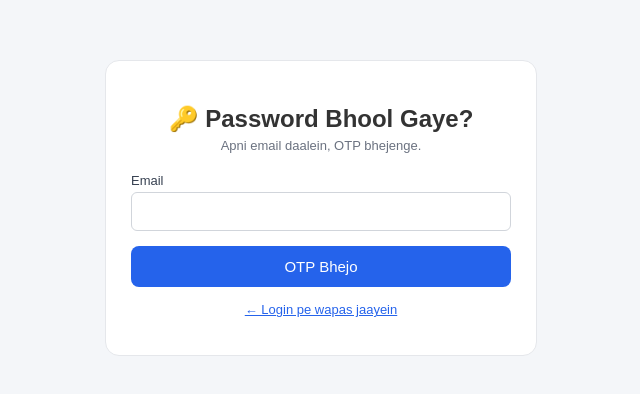
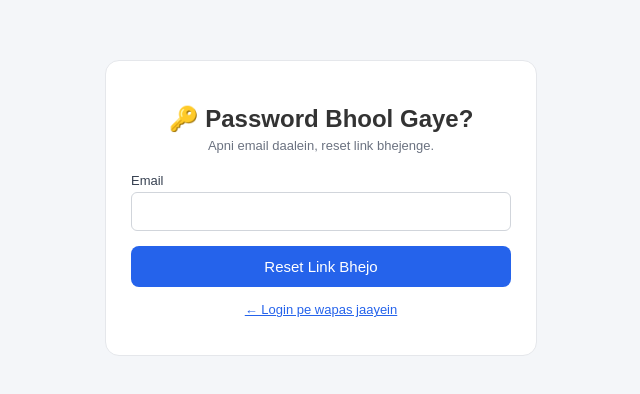
Before and after one commit to jay426647-coder/digital-billing, a Next.js app: page /forgot-password in a window 1280 px wide. Shown: the part 220-614 px from the top of the page, without its empty margins (319-959 px from the left). Built offline with nearby package versions, Linux system fonts and the light colour scheme.

Commit message:
Update page.jsx

```diff
--- a/app/forgot-password/page.jsx
+++ b/app/forgot-password/page.jsx
@@ -4,16 +4,12 @@ import { useState } from 'react';
 import { supabase } from '../../lib/supabaseClient';
 
 export default function ForgotPasswordPage() {
-  const [step, setStep] = useState(1); // 1 = email, 2 = otp + new password
   const [email, setEmail] = useState('');
-  const [otp, setOtp] = useState('');
-  const [newPassword, setNewPassword] = useState('');
-  const [showPassword, setShowPassword] = useState(false);
   const [error, setError] = useState('');
   const [message, setMessage] = useState('');
   const [loading, setLoading] = useState(false);
 
-  async function handleSendOtp(e) {
+  async function handleSendLink(e) {
     e.preventDefault();
     setError('');
     setMessage('');
@@ -24,61 +20,18 @@ export default function ForgotPasswordPage() {
     }
 
     setLoading(true);
-    const { error: otpError } = await supabase.auth.signInWithOtp({
-      email,
-      options: { shouldCreateUser: false },
+
+    const { error: resetError } = await supabase.auth.resetPasswordForEmail(email, {
+      redirectTo: `${window.location.origin}/reset-password`,
     });
 
-    if (otpError) {
-      setError(otpError.message);
+    if (resetError) {
+      setError(resetError.message);
       setLoading(false);
       return;
     }
 
-    setMessage('OTP aapki email pe bhej diya gaya hai.');
-    setStep(2);
-    setLoading(false);
-  }
-
-  async function handleVerifyAndReset(e) {
-    e.preventDefault();
-    setError('');
-
-    if (!otp || !newPassword) {
-      setError('OTP aur naya password dono daalein.');
-      return;
-    }
-
-    if (newPassword.length < 6) {
-      setError('Password kam se kam 6 characters ka hona chahiye.');
-      return;
-    }
-
-    setLoading(true);
-
-    const { error: verifyError } = await supabase.auth.verifyOtp({
-      email,
-      token: otp,
-      type: 'email',
-    });
-
-    if (verifyError) {
-      setError('OTP galat hai ya expire ho gaya hai.');
-      setLoading(false);
-      return;
-    }
-
-    const { error: updateError } = await supabase.auth.updateUser({
-      password: newPassword,
-    });
-
-    if (updateError) {
-      setError(updateError.message);
-      setLoading(false);
-      return;
-    }
-
-    setMessage('Password badal diya gaya hai! Ab login karein.');
+    setMessage('Aapki email pe ek link bheja gaya hai. Wahan tap karke naya password set karein.');
     setLoading(false);
   }
 
@@ -87,11 +40,10 @@ export default function ForgotPasswordPage() {
       <div style={{ background: '#fff', padding: '25px', borderRadius: '14px', border: '1px solid #e5e7eb', width: '100%', maxWidth: '380px' }}>
         <h2 style={{ color: '#333', marginBottom: '5px', textAlign: 'center' }}>🔑 Password Bhool Gaye?</h2>
         <p style={{ color: '#6b7280', fontSize: '13px', textAlign: 'center', marginTop: 0, marginBottom: '20px' }}>
-          {step === 1 ? 'Apni email daalein, OTP bhejenge.' : 'OTP daalein aur naya password set karein.'}
+          Apni email daalein, reset link bhejenge.
         </p>
 
-        {step === 1 ? (
-          <form onSubmit={handleSendOtp}>
+        <form onSubmit={handleSendLink}>
           <div style={{ marginBottom: '15px' }}>
             <label style={{ fontSize: '13px', color: '#374151', display: 'block', marginBottom: '4px' }}>Email</label>
             <input
@@ -101,72 +53,6 @@ export default function ForgotPasswordPage() {
               required
               style={{ width: '100%', padding: '10px', borderRadius: '6px', border: '1px solid #d1d5db', boxSizing: 'border-box', fontSize: '15px' }}
             />
-            </div>
-
-            {error && (
-              <div style={{ background: '#fff1f2', color: '#9f1239', padding: '10px', borderRadius: '8px', marginBottom: '15px', fontSize: '13px' }}>
-                {error}
-              </div>
-            )}
-
-            <button
-              type="submit"
-              disabled={loading}
-              style={{
-                background: loading ? '#9ca3af' : '#2563eb',
-                color: '#fff',
-                border: 'none',
-                padding: '12px',
-                borderRadius: '8px',
-                fontSize: '15px',
-                cursor: loading ? 'default' : 'pointer',
-                width: '100%',
-              }}
-            >
-              {loading ? 'Bhej rahe hain...' : 'OTP Bhejo'}
-            </button>
-          </form>
-        ) : (
-          <form onSubmit={handleVerifyAndReset}>
-            <div style={{ marginBottom: '12px' }}>
-              <label style={{ fontSize: '13px', color: '#374151', display: 'block', marginBottom: '4px' }}>Email pe aaya OTP</label>
-              <input
-                type="text"
-                value={otp}
-                onChange={(e) => setOtp(e.target.value)}
-                placeholder="6-digit code"
-                required
-                style={{ width: '100%', padding: '10px', borderRadius: '6px', border: '1px solid #d1d5db', boxSizing: 'border-box', fontSize: '15px' }}
-              />
-            </div>
-
-            <div style={{ marginBottom: '15px' }}>
-              <label style={{ fontSize: '13px', color: '#374151', display: 'block', marginBottom: '4px' }}>Naya Password</label>
-              <div style={{ position: 'relative' }}>
-                <input
-                  type={showPassword ? 'text' : 'password'}
-                  value={newPassword}
-                  onChange={(e) => setNewPassword(e.target.value)}
-                  required
-                  style={{ width: '100%', padding: '10px', paddingRight: '40px', borderRadius: '6px', border: '1px solid #d1d5db', boxSizing: 'border-box', fontSize: '15px' }}
-                />
-                <button
-                  type="button"
-                  onClick={() => setShowPassword(!showPassword)}
-                  style={{
-                    position: 'absolute',
-                    right: '8px',
-                    top: '50%',
-                    transform: 'translateY(-50%)',
-                    background: 'none',
-                    border: 'none',
-                    cursor: 'pointer',
-                    fontSize: '16px',
-                  }}
-                >
-                  {showPassword ? '🙈' : '👁️'}
-                </button>
-              </div>
           </div>
 
           {error && (
@@ -185,7 +71,7 @@ export default function ForgotPasswordPage() {
             type="submit"
             disabled={loading}
             style={{
-                background: loading ? '#9ca3af' : '#059669',
+              background: loading ? '#9ca3af' : '#2563eb',
               color: '#fff',
               border: 'none',
               padding: '12px',
@@ -195,10 +81,9 @@ export default function ForgotPasswordPage() {
               width: '100%',
             }}
           >
-              {loading ? 'Set ho raha hai...' : 'Password Set Karo'}
+            {loading ? 'Bhej rahe hain...' : 'Reset Link Bhejo'}
           </button>
         </form>
-        )}
 
         <p style={{ textAlign: 'center', fontSize: '13px', color: '#6b7280', marginTop: '15px' }}>
           <a href="/login" style={{ color: '#2563eb' }}>← Login pe wapas jaayein</a>
```
Lines whose indentation alone changed are shown as unchanged.
